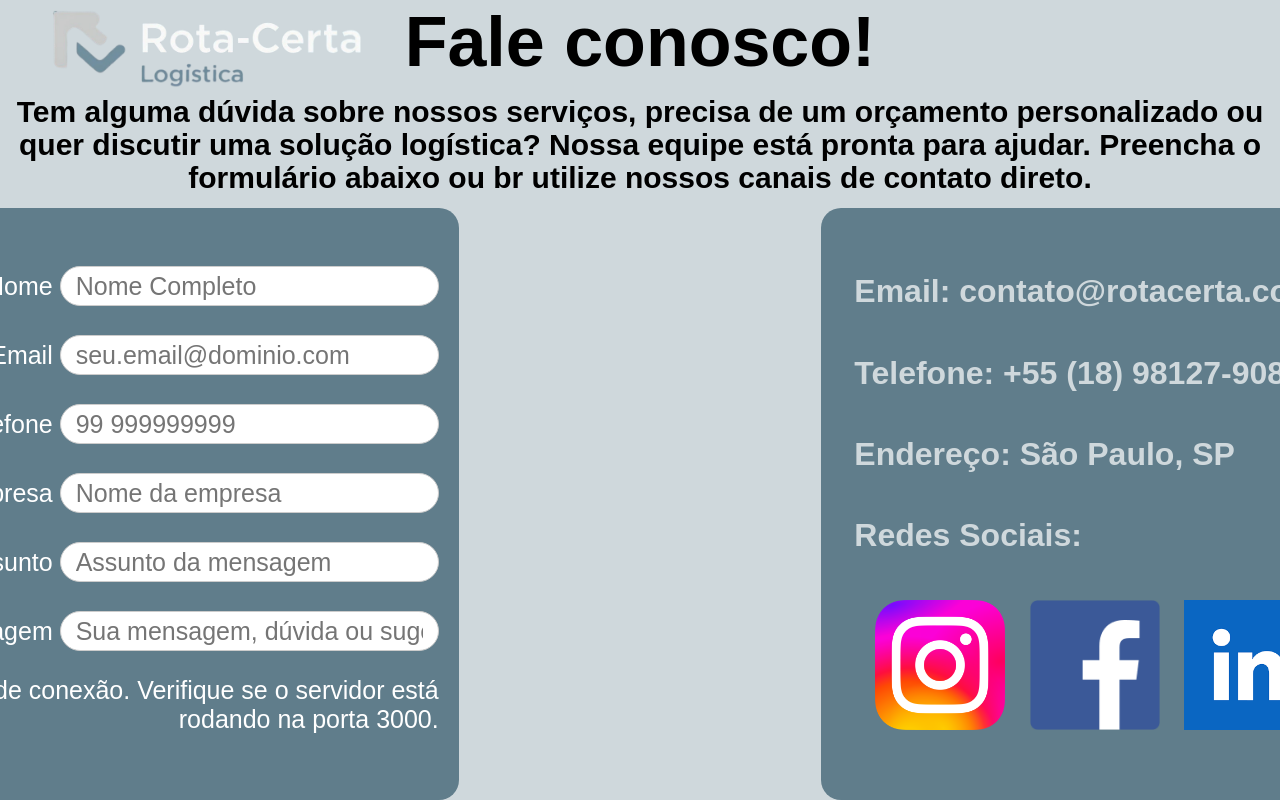
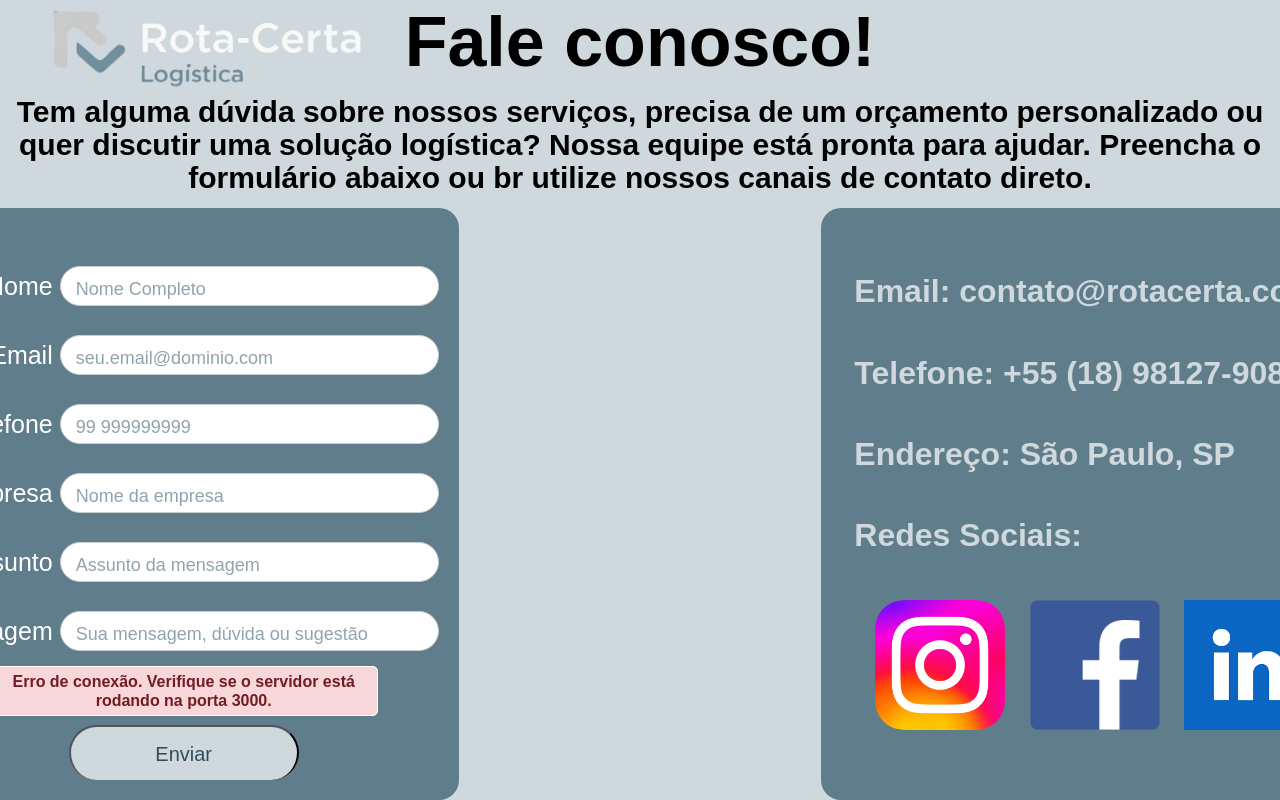
Before and after one commit to AnaClaraK/RotaCerta, a plain HTML site: page sistema/frontend/contato.html in a window 1280 px wide. Both pictures are taken after a click on the button "Enviar". Drawn offline with Linux system fonts and the light colour scheme; no server answers.

Commit message:
Update stylecont.css

```diff
--- a/sistema/frontend/stylecont.css
+++ b/sistema/frontend/stylecont.css
@@ -89,8 +89,7 @@ html, body {
 }
 .container-respostas input[type="email"],
 .container-respostas input[type="password"],
-.container-respostas input[type="text"],
-.container-respostas input[type="tel"] {
+.container-respostas input[type="text"]{
     border-radius: 30px;
     font-size: 25px;
     height: 40px;
@@ -103,7 +102,117 @@ html, body {
     margin-right: initial;
 
 }
+.container-fim{
+    min-height: 10px;
+            margin-top: 15px;
+            border-radius: 5px;
+            transition: background-color 0.3s ease-in-out, border 0.3s ease-in-out;
+            display: flex;
+            align-items: center;
+            justify-content: center;
+}
 
+
+
+
+/* Ajuste do container pai para garantir que a mensagem fique ACIMA do botão e centralizada */
+.container-btn-resposta {
+    display: flex;
+    /* Usando ordem de coluna normal para que a mensagem (que vem primeiro no HTML) fique ACIMA do botão. */
+    flex-direction: column;
+    align-items: center; /* Centraliza os itens na horizontal */
+    gap: 10px; /* Espaçamento entre os elementos (mensagem e botão) */
+
+    /* Força o contêiner do botão/mensagem a ser centralizado dentro do seu pai (.container-respostas) */
+    margin-left: auto;
+    margin-right: auto;
+    width: 90%;
+    padding-bottom: 20px; /* Adiciona um espaço no final */
+}
+
+/* 2. O PARÁGRAFO (p.respostas) lida apenas com o texto interno. */
+.respostas {
+    font-weight: bold;
+    padding: 0 10px;
+    text-align: center;
+    /* Inicia transparente */
+    opacity: 0;
+    transition: opacity 0.3s ease-in-out;
+    word-break: break-word;
+}
+
+/* 3. CORREÇÃO DE VISIBILIDADE: Torna o texto visível (opacity: 1)
+   quando o contêiner externo (.container-fim) possui qualquer
+   uma das classes de status aplicadas pelo JavaScript. */
+   .container-fim {
+    /* AJUSTE: min-height reduzido para diminuir o tamanho do "quadrado" */
+    min-height: 30px;
+    margin-top: 15px;
+    max-width: 80%;
+    width: 100%;
+    border-radius: 5px;
+    transition: background-color 0.3s ease-in-out, border 0.3s ease-in-out;
+    display: flex;
+    align-items: center;
+    justify-content: center;
+    /* Adicionado padding para garantir que o texto não toque nas bordas */
+    padding: 5px 10px;
+}
+
+/* Ajuste do container pai para garantir que a mensagem fique ACIMA do botão e centralizada */
+.container-btn-resposta {
+    display: flex;
+    flex-direction: column;
+    align-items: center;
+    /* AJUSTE: Reduzido para 5px para diminuir a distância entre a mensagem e o botão */
+    gap: 5px;
+    margin-left: auto;
+    margin-right: auto;
+    width: 90%;
+    padding-bottom: 20px;
+}
+
+/* 2. O PARÁGRAFO (p.respostas) lida apenas com o texto interno. */
+.respostas {
+    font-weight: bold;
+    /* Removido o padding e margin para evitar conflito com min-height do pai e CORRIGIR O SALTO */
+    padding: 0;
+    margin: 0;
+    text-align: center;
+    opacity:0;
+    transition: opacity 0.3s ease-in-out;
+    word-break: break-word;
+    font-size: 16px;
+    line-height: 1.2;
+}
+
+/* 3. CORREÇÃO DE VISIBILIDADE: Torna o texto visível (opacity: 1)
+   quando o contêiner externo (.container-fim) possui qualquer
+   uma das classes de status aplicadas pelo JavaScript. */
+.container-fim-success .respostas,
+.container-fim-error .respostas {
+    opacity: 1;
+}
+
+/* 4. CORES (Aplicadas ao WRAPPER) */
+
+/* Estilo para SUCESSO (Verde) - APLICADO À DIV EXTERNA */
+.container-fim-success {
+    background-color: #d4edda;
+    border: 1px solid #c3e6cb;
+}
+.container-fim-success .respostas {
+    color: #155724;
+}
+
+/* Estilo para ERRO (Vermelho) - APLICADO À DIV EXTERNA */
+.container-fim-error {
+    background-color: #f8d7da;
+    border: 1px solid
+}
+.container-fim-error .respostas {
+    color: #721c24;
+}
 .btn_enviar{
     font-family: 'nunito', sans-serif;
     font-size: 20px;
@@ -118,7 +227,7 @@ html, body {
     align-items: center;
     width: 230px;
     height: 55px;
-    margin: 80px auto 0 auto;
+    margin: 4px auto 0 auto;
 
 }
 
@@ -330,5 +439,9 @@ html, body {
     z-index: 9;
     width: 130px;
     height: auto;
-
 }
+.container-respostas input::placeholder {
+    color: #90a4ae;
+    font-size: 18px;
+    font-weight: 400;
+}
```
